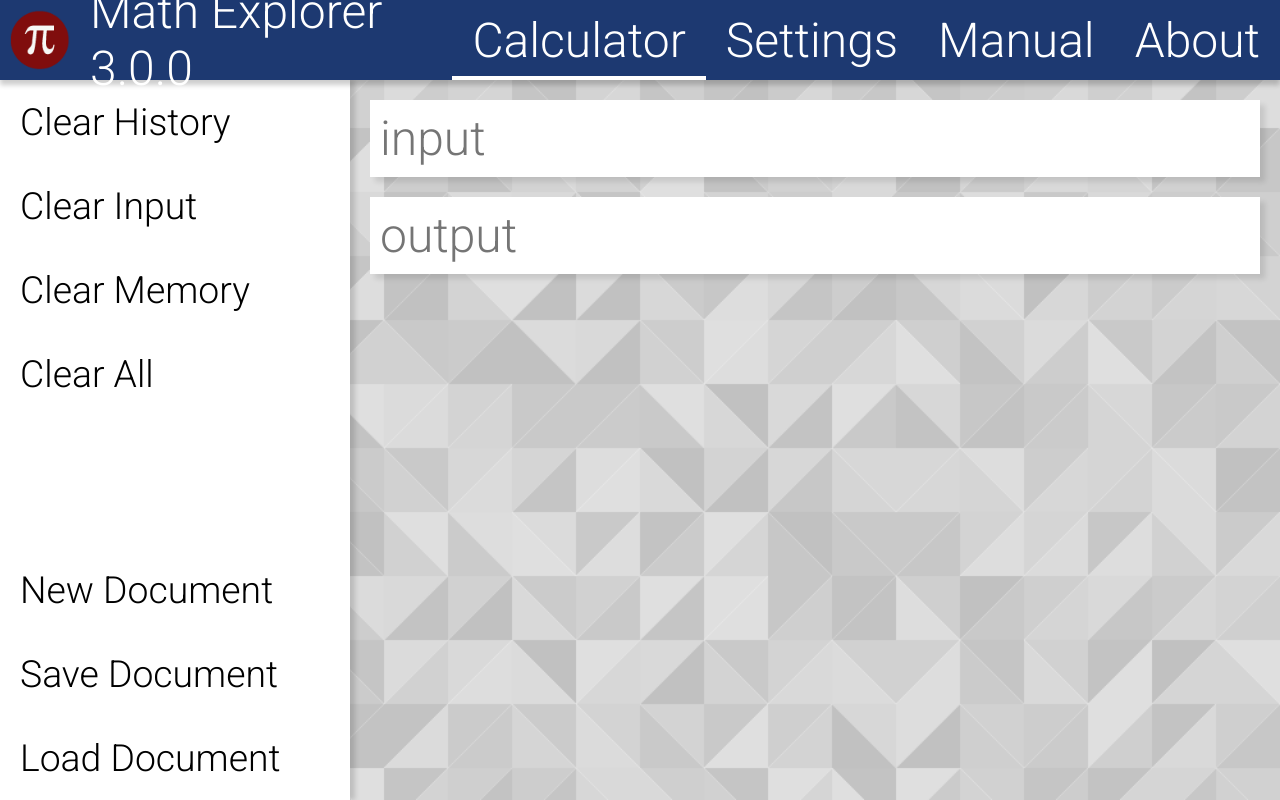
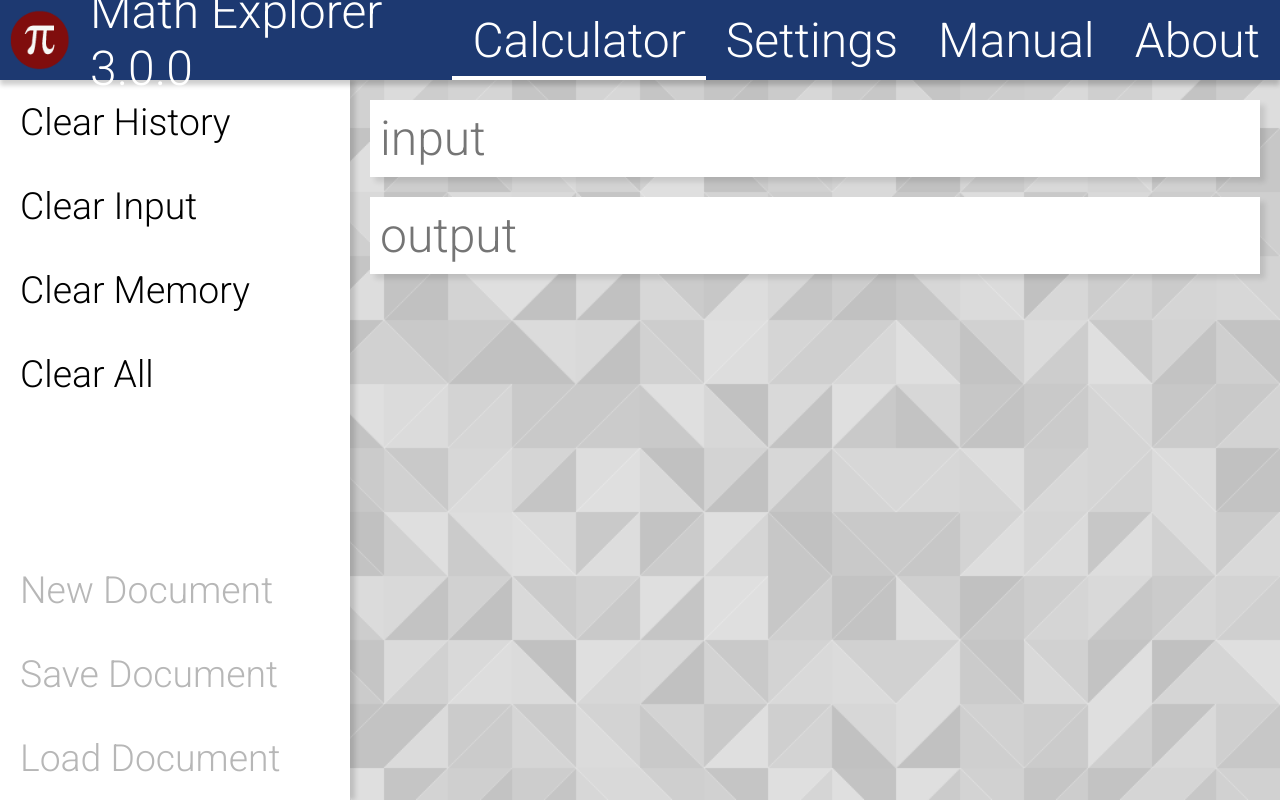
Before and after one commit to behrenle/Math-Explorer, a React (Create React App) app: page /#/ in a window 1280 px wide. Built offline with nearby package versions, Linux system fonts and the light colour scheme; what @behrenle/number-drive would draw is missing.

Commit message:
sidebar refactor

```diff
--- /dev/null
+++ b/src/components/common/Sidebar.tsx
@@ -0,0 +1,43 @@
+import React from "react";
+import styled from "styled-components";
+
+const Container = styled.div`
+    background-color: white;
+    box-shadow: 5px 0 5px rgba(0, 0, 0, 0.15);
+    display: flex;
+    flex-direction: column;
+
+    & button {
+        background: none;
+        border: none;
+        outline: none;
+        font-size: 28pt;
+        padding: 20px;
+        text-align: left;
+    }
+
+    & button:hover {
+        background-color: rgba(0, 0, 0, 0.2);
+        font-weight: 400;
+    }
+
+    & button:disabled:hover {
+        background: none;
+        font-weight: 300;
+    }
+
+    & button:focus {
+        border: 2px solid black;
+        padding: 18px;
+    }
+`;
+
+const Sidebar: React.FC<{}> = ({children}) => {
+    return (
+        <Container>
+            {children}
+        </Container>
+    )
+};
+
+export default Sidebar;
--- a/src/components/views/calculator/Calculator.tsx
+++ b/src/components/views/calculator/Calculator.tsx
@@ -1,6 +1,6 @@
 import React from "react";
 import styled from "styled-components";
-import CalculatorToolbar from "./CalculatorToolbar";
+import CalculatorSidebar from "./CalculatorSidebar";
 import SimpleInputform from "./SimpleInputForm";
 
 const Container = styled.div`
@@ -12,7 +12,7 @@
 const Calculator: React.FC = () => {
     return (
         <Container>
-            <CalculatorToolbar />
+            <CalculatorSidebar />
             <SimpleInputform />
         </Container>
     )
--- /dev/null
+++ b/src/components/views/calculator/CalculatorSidebar.tsx
@@ -0,0 +1,18 @@
+import React from "react";
+import Sidebar from "../../common/Sidebar";
+
+const CalculatorSidebar: React.FC = () => {
+    return (
+        <Sidebar>
+            <button>Clear History</button>
+            <button>Clear Input</button>
+            <button>Clear Memory</button>
+            <button>Clear All</button>
+            <button disabled={true} style={{marginTop:"auto"}}>New Document</button>
+            <button disabled={true}>Save Document</button>
+            <button disabled={true}>Load Document</button>
+        </Sidebar>
+    );
+}
+
+export default CalculatorSidebar;
--- a/src/components/views/calculator/CalculatorToolbar.tsx
+++ /dev/null
@@ -1,44 +0,0 @@
-import React from "react";
-import styled from "styled-components";
-
-const Container = styled.div`
-  background-color: white;
-  box-shadow: 5px 0 5px rgba(0, 0, 0, 0.15);
-  display: flex;
-  flex-direction: column;
-`;
-
-const Button = styled.button`
-    background: none;
-    border: none;
-    outline: none;
-    font-size: 28pt;
-    padding: 20px;
-    text-align: left;
-
-    &:hover {
-        background-color: rgba(0, 0, 0, 0.2);
-        font-weight: 400;
-    }
-
-    &:focus {
-        border: 2px solid black;
-        padding: 18px;
-    }
-`
-
-const CalculatorToolbar: React.FC = () => {
-    return (
-        <Container>
-            <Button>Clear History</Button>
-            <Button>Clear Input</Button>
-            <Button>Clear Memory</Button>
-            <Button>Clear All</Button>
-            <Button style={{marginTop:"auto"}}>New Document</Button>
-            <Button>Save Document</Button>
-            <Button>Load Document</Button>
-        </Container>
-    )
-}
-
-export default CalculatorToolbar;
```
